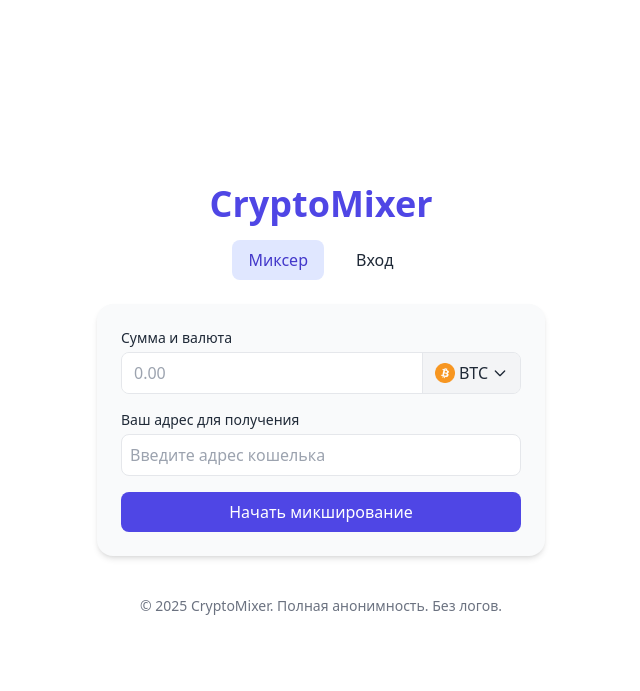
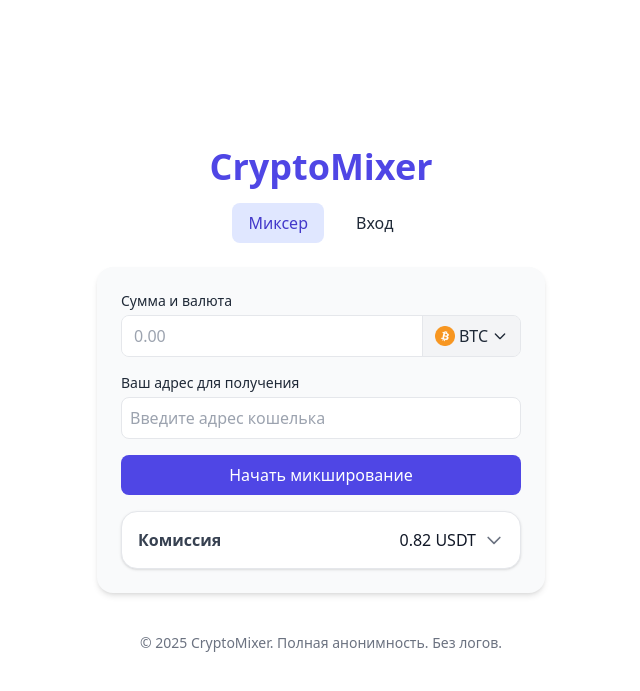
Before and after one commit to gwadsfwascawfwga/CryptoMixer, a Flask app: page / in a window 1280 px wide. Shown: the top 691 px of the page, without its empty margins (319-959 px from the left). Run offline with Flask 3, Linux system fonts and the light colour scheme; some libraries are stand-ins or nearby versions.

Commit message:
Update index.html

```diff
--- a/templates/index.html
+++ b/templates/index.html
@@ -88,7 +88,45 @@
       <button type="submit" class="w-full bg-indigo-600 text-white py-2 rounded-lg hover:bg-indigo-700 transition">
         Начать микширование
       </button>
+
+      <div class="mt-4 w-full max-w-md mx-auto">
+        <div class="bg-white rounded-2xl shadow p-4 border">
+          <div class="flex justify-between items-center cursor-pointer" onclick="toggleDetails()">
+            <span class="text-gray-700 font-semibold">Комиссия</span>
+            <div class="flex items-center space-x-2">
+              <span class="text-gray-900 font-medium">0.82 USDT</span>
+              <svg id="chevron-icon" class="w-5 h-5 text-gray-500 transition-transform" fill="none" stroke="currentColor" stroke-width="2" viewBox="0 0 24 24">
+                <path stroke-linecap="round" stroke-linejoin="round" d="M19 9l-7 7-7-7"/>
+              </svg>
+            </div>
+          </div>
+          <div id="commission-details" class="mt-3 hidden text-sm text-gray-600 space-y-1 pl-2">
+            <div class="flex justify-between">
+              <span>Плата за газ</span>
+              <span>0.35 USDT</span>
+            </div>
+            <div class="flex justify-between">
+              <span>Комиссия сервиса</span>
+              <span>0.47 USDT</span>
+            </div>
+          </div>
+        </div>
+      </div>
+
+      <script>
+        function toggleDetails() {
+          const details = document.getElementById('commission-details');
+          const chevron = document.getElementById('chevron-icon');
+          details.classList.toggle('hidden');
+          chevron.classList.toggle('rotate-180');
+        }
+      </script>
     </form>
+
+    <div id="destination-info" class="hidden mt-4 bg-indigo-50 text-indigo-800 text-sm rounded-lg p-3 text-center">
+      Переведите криптовалюту на следующий адрес:<br>
+      <strong id="destination-address"></strong>
+    </div>
 
     <!-- Вход -->
     <form id="login-form" action="{{ url_for('auth') }}" method="POST" class="tab-content hidden bg-gray-50 shadow-md rounded-2xl p-6 w-full max-w-md space-y-4">
```
